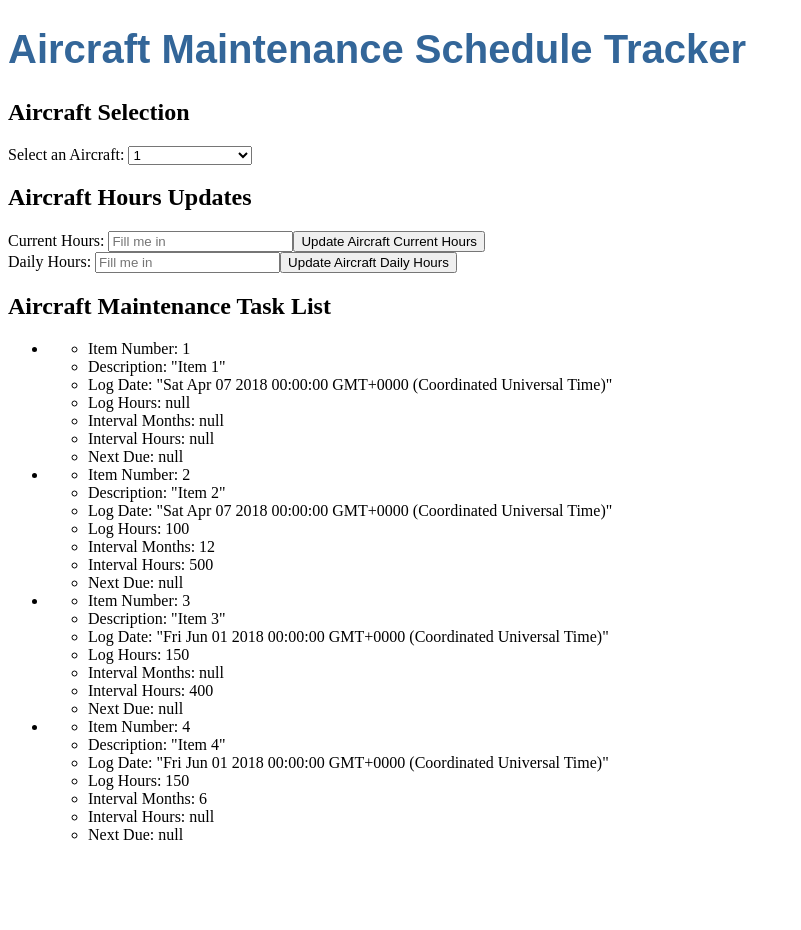
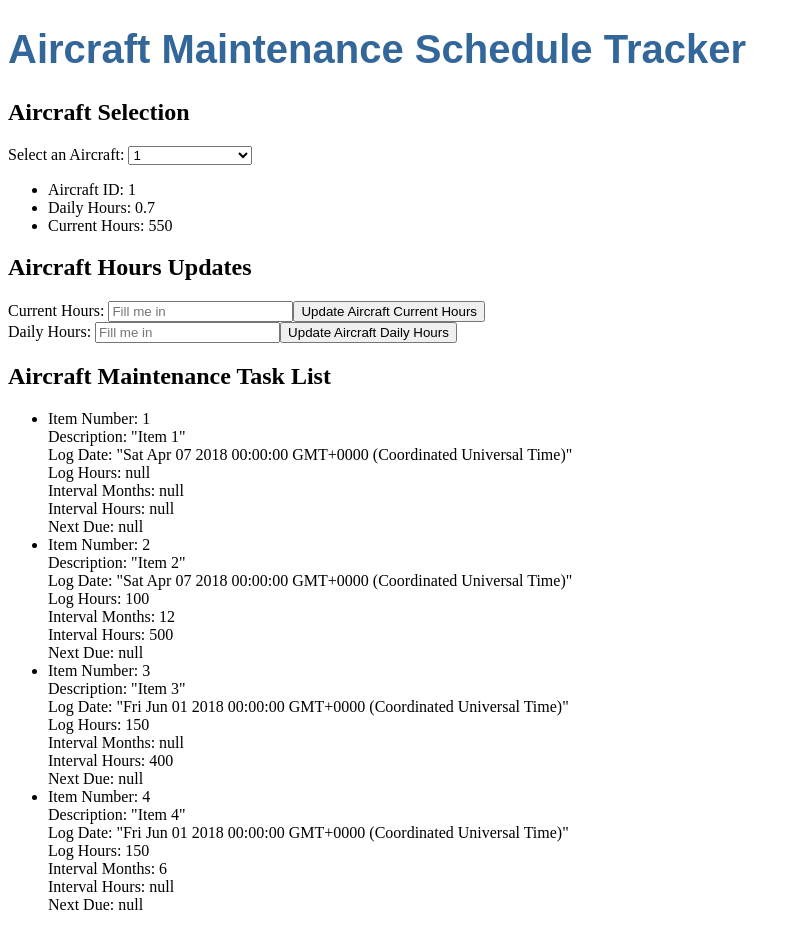
Before and after one commit to Robchike9290/MadeLabs-Coding-Challenge, an Angular app: page / in a window 1280 px wide. Shown: the whole page, without its empty margins (0-801 px from the left). Before the commit the page ends 860 px from the top, so only its background shows below. Built offline with nearby package versions, Linux system fonts and the light colour scheme.

Commit message:
Add conditionally rendering list for aircraft properties, reformat task list.

```diff
--- a/src/app/aircraft-selection/aircraft-selection.component.html
+++ b/src/app/aircraft-selection/aircraft-selection.component.html
@@ -6,3 +6,8 @@
 		{{ craft.aircraftId }}
 	</option>
 </select>
+<ul>
+  <li *ngIf="selectedAircraft">Aircraft ID: {{ aircraft[selectedAircraft - 1].aircraftId }}</li>
+  <li *ngIf="selectedAircraft">Daily Hours: {{ aircraft[selectedAircraft - 1].dailyHours }}</li>
+  <li *ngIf="selectedAircraft">Current Hours: {{ aircraft[selectedAircraft - 1].currentHours }}</li>
+</ul>
--- a/src/app/task-list/task-list.component.html
+++ b/src/app/task-list/task-list.component.html
@@ -1,8 +1,7 @@
 <h2>Aircraft Maintenance Task List</h2>
 <ul>
   <li *ngFor="let task of tasks">
-    <ul>
-      <li>Item Number: {{task.itemNumber}}</li>
+    <ul class="listNesting">Item Number: {{task.itemNumber}}
       <li>Description: "{{task.description}}"</li>
       <li>Log Date: "{{task.logDate}}"</li>
       <li>Log Hours: {{task.logHours ? task.logHours : 'null'}}</li>
--- a/src/app/task-list/task-list.component.scss
+++ b/src/app/task-list/task-list.component.scss
@@ -0,0 +1,5 @@
+.listNesting {
+  list-style-type: none;
+  margin: 0;
+  padding: 0;
+}
```
